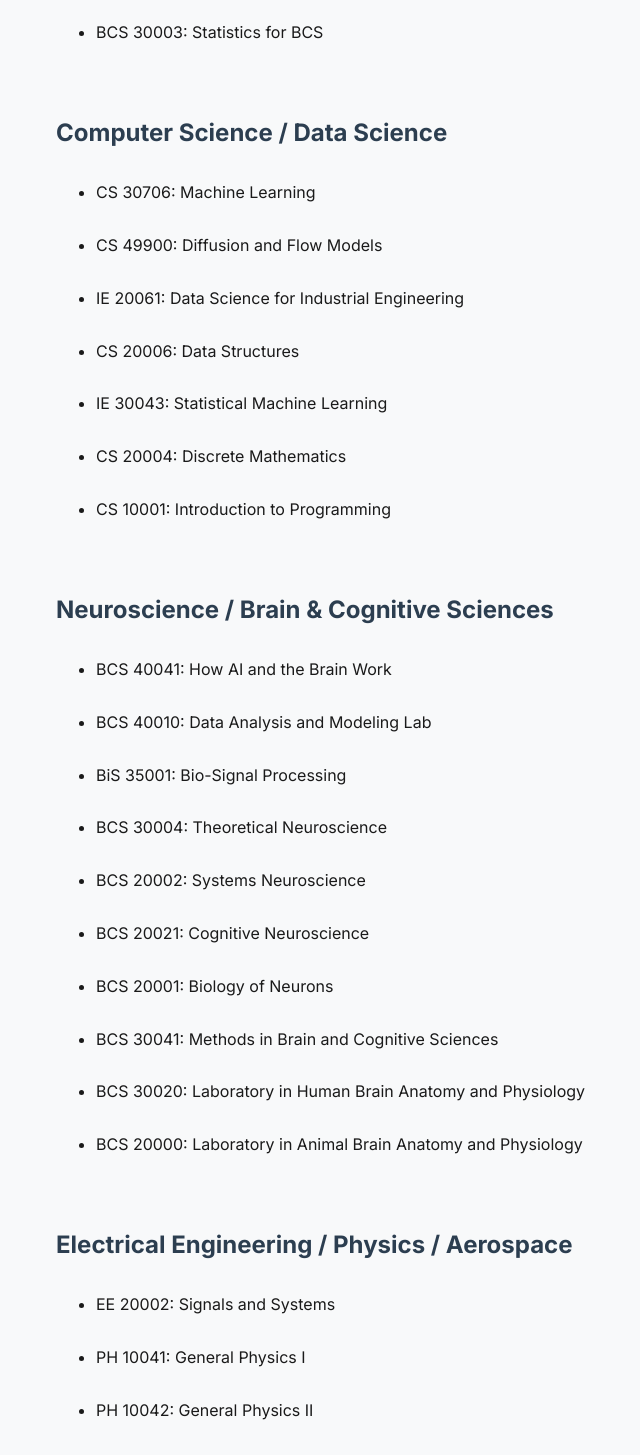
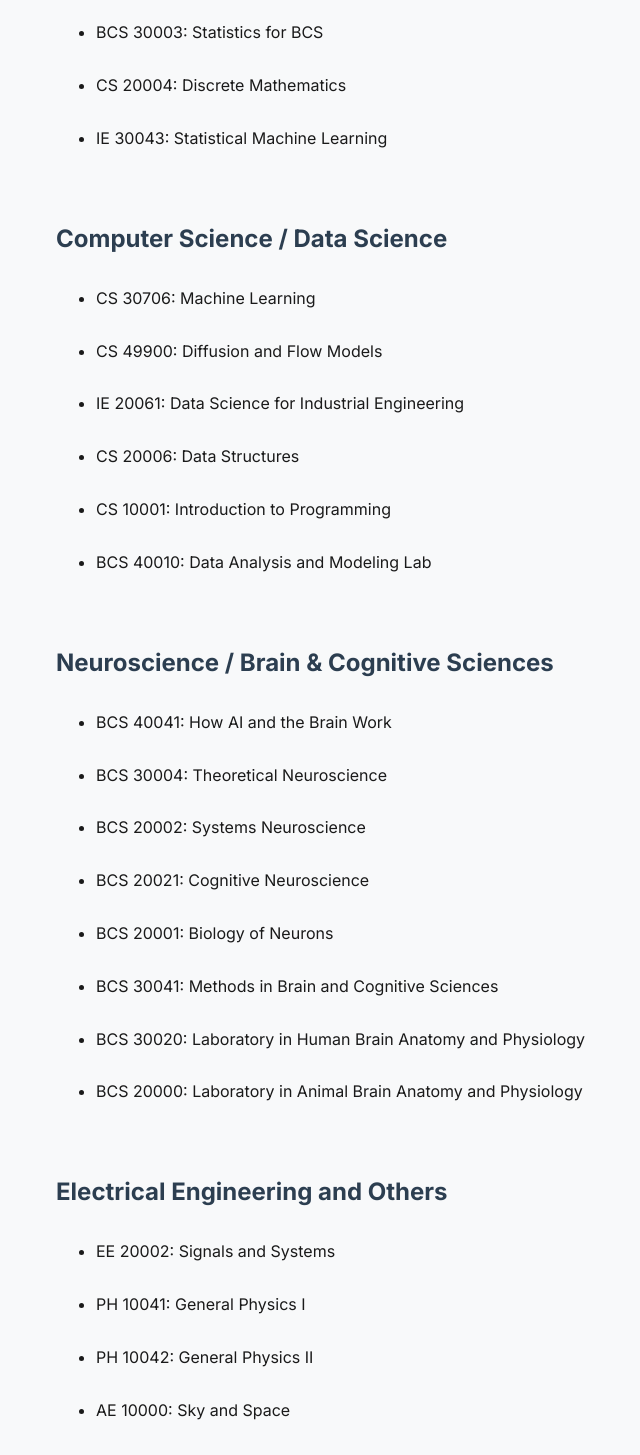
Before and after one commit to EliasSf73/elias-firisa-website, a Next.js app: page /elias-firisa-website/coursework in a window 1280 px wide. Shown: the part 520-1975 px from the top of the page, without its empty margins (16-656 px from the left). Built offline with nearby package versions, Linux system fonts and the light colour scheme.

Commit message:
minor changes

```diff
--- a/src/app/coursework/page.tsx
+++ b/src/app/coursework/page.tsx
@@ -11,6 +11,8 @@ const CourseworkPage = () => {
         { id: 4, number: 'IE 20041', title: 'Engineering Statistics I' },
         { id: 5, number: 'IE 20032', title: 'Stochastic Models' },
         { id: 6, number: 'BCS 30003', title: 'Statistics for BCS' },
+        { id: 12, number: 'CS 20004', title: 'Discrete Mathematics' },
+        { id: 11, number: 'IE 30043', title: 'Statistical Machine Learning' },
       ],
     },
     {
@@ -20,17 +22,14 @@ const CourseworkPage = () => {
         { id: 8, number: 'CS 49900', title: 'Diffusion and Flow Models' },
         { id: 9, number: 'IE 20061', title: 'Data Science for Industrial Engineering' },
         { id: 10, number: 'CS 20006', title: 'Data Structures' },
-        { id: 11, number: 'IE 30043', title: 'Statistical Machine Learning' },
-        { id: 12, number: 'CS 20004', title: 'Discrete Mathematics' },
         { id: 13, number: 'CS 10001', title: 'Introduction to Programming' },
+        { id: 15, number: 'BCS 40010', title: 'Data Analysis and Modeling Lab' },
       ],
     },
     {
       name: 'Neuroscience / Brain & Cognitive Sciences',
       courses: [
         { id: 14, number: 'BCS 40041', title: 'How AI and the Brain Work' },
-        { id: 15, number: 'BCS 40010', title: 'Data Analysis and Modeling Lab' },
-        { id: 16, number: 'BiS 35001', title: 'Bio-Signal Processing' },
         { id: 17, number: 'BCS 30004', title: 'Theoretical Neuroscience' },
         { id: 18, number: 'BCS 20002', title: 'Systems Neuroscience' },
         { id: 19, number: 'BCS 20021', title: 'Cognitive Neuroscience' },
@@ -41,12 +40,13 @@ const CourseworkPage = () => {
       ],
     },
     {
-      name: 'Electrical Engineering / Physics / Aerospace',
+      name: 'Electrical Engineering and Others',
       courses: [
         { id: 24, number: 'EE 20002', title: 'Signals and Systems' },
         { id: 25, number: 'PH 10041', title: 'General Physics I' },
         { id: 26, number: 'PH 10042', title: 'General Physics II' },
         { id: 27, number: 'AE 10000', title: 'Sky and Space' },
+        { id: 16, number: 'BiS 35001', title: 'Bio-Signal Processing' },
       ],
     },
   ];
```
